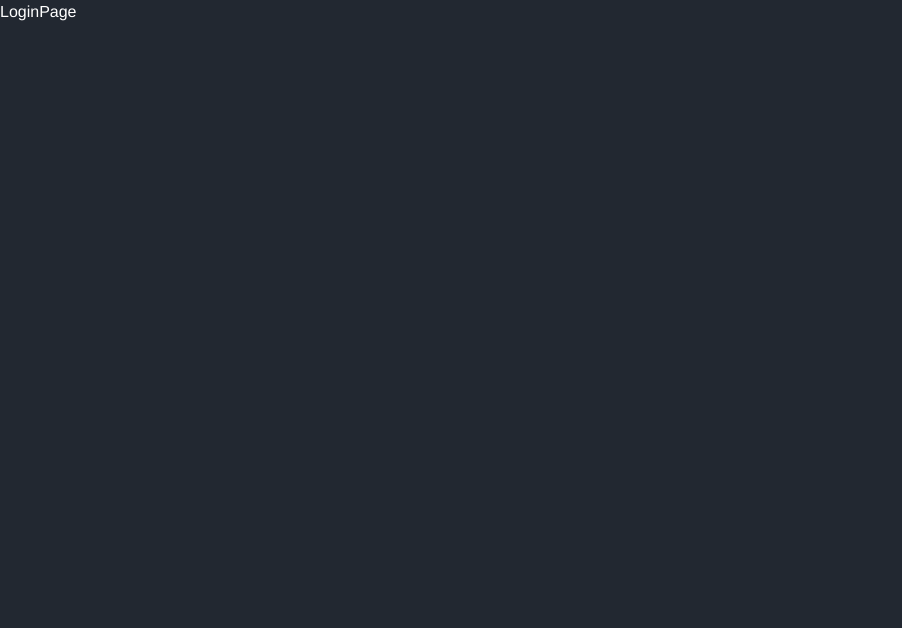
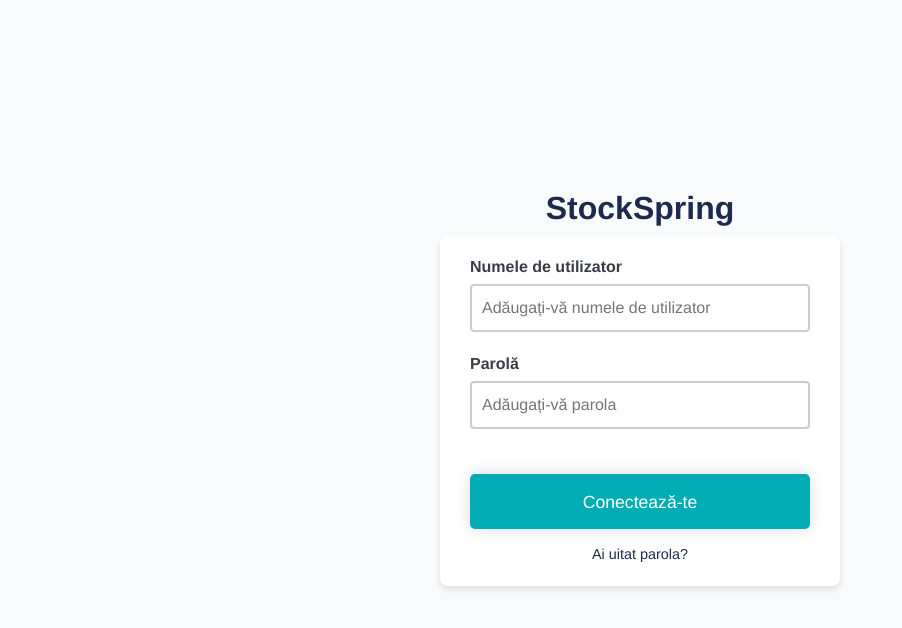
Before and after one commit to Pele02/StockSpring, a React (Vite) app in the folder frontend/: page /login in a window 1280 px wide. Shown: the top 628 px of the page, without its empty margins (0-902 px from the left). Built offline with nearby package versions, Linux system fonts and the light colour scheme.

Commit message:
feauture/ login page finished
The login page is finished

```diff
--- a/frontend/src/App.jsx
+++ b/frontend/src/App.jsx
@@ -1,6 +1,6 @@
 import React from "react";
 import "bootstrap/dist/css/bootstrap.min.css";
-import { BrowserRouter as Router, Routes, Route, Link } from "react-router-dom";
+import { BrowserRouter as Router, Routes, Route } from "react-router-dom";
 
 // Import Pages
 import LandingPage from "./pages/LandingPage";
--- /dev/null
+++ b/frontend/src/components/Login.jsx
@@ -0,0 +1,110 @@
+import React, { useState } from "react";
+import { Link } from "react-router-dom";
+import axios from "axios";
+import Swal from "sweetalert2";
+import "../styles/login.css";
+
+const Login = () => {
+  const [formData, setFormData] = useState({
+    username: "",
+    password: "",
+  });
+
+  const [errorMessage, setErrorMessage] = useState("");
+
+  const handleChange = (e) => {
+    const { name, value } = e.target;
+    setFormData((prevData) => ({
+      ...prevData,
+      [name]: value,
+    }));
+  };
+
+  const handleSubmit = async (e) => {
+    e.preventDefault();
+
+    if (!formData.username || !formData.password) {
+      setErrorMessage("Completează toate câmpurile.");
+      return;
+    }
+
+    try {
+      const response = await axios.post(
+        "http://localhost:8081/login",
+        formData
+      );
+
+      localStorage.setItem("authToken", response.data.token);
+
+      Swal.fire({
+        icon: "success",
+        title: "Autentificare reușită!",
+        text: "Bine ai venit în contul tău!",
+      }).then((result) => {
+        if (result.isConfirmed) {
+          window.location.href = "/dashboard";
+        }
+      });
+    } catch (error) {
+      console.error("Login Error:", error);
+      if (error.response && error.response.data) {
+        setErrorMessage(
+          error.response.data.message ||
+            "Numele de utilizator sau parola sunt greșite!"
+        );
+      } else {
+        setErrorMessage("A apărut o eroare necunoscută.");
+      }
+    }
+  };
+
+  return (
+    <section className="login-container">
+      <h2 className="login-header">StockSpring</h2>
+      <form className="login-form" onSubmit={handleSubmit}>
+        <div className="login-input-box">
+          <label htmlFor="username" className="login-label">
+            Numele de utilizator
+          </label>
+          <input
+            type="text"
+            className="login-field"
+            placeholder="Adăugați-vă numele de utilizator"
+            name="username"
+            value={formData.username}
+            onChange={handleChange}
+            required
+          />
+        </div>
+        <div className="login-input-box">
+          <label htmlFor="password" className="login-label">
+            Parolă
+          </label>
+          <input
+            type="password"
+            name="password"
+            className="login-field"
+            placeholder="Adăugați-vă parola"
+            value={formData.password}
+            onChange={handleChange}
+            required
+          />
+        </div>
+
+        {errorMessage && <p className="login-error-message">{errorMessage}</p>}
+
+        <button className="login-btn" type="submit">
+          Conectează-te
+        </button>
+
+        <Link>
+          <a to="/forgot-password" className="login-forgot-password">
+            Ai uitat parola?
+          </a>
+        </Link>
+      </form>
+    </section>
+  );
+};
+
+export default Login;
--- a/frontend/src/components/Register.jsx
+++ b/frontend/src/components/Register.jsx
@@ -2,7 +2,6 @@ import React, { useState } from "react";
 import axios from "axios";
 import "../styles/register.css";
 import Swal from "sweetalert2";
-import { Link } from "react-router-dom";
 import { useNavigate } from "react-router-dom";
 
 const Register = () => {
--- a/frontend/src/pages/LoginPage.jsx
+++ b/frontend/src/pages/LoginPage.jsx
@@ -1,7 +1,9 @@
 import React from "react";
+import Login from "../components/Login";
 
 const LoginPage = () => {
-  return <div>LoginPage</div>;
+  // return <h1>Bun venit</h1>;
+  return <Login />;
 };
 
 export default LoginPage;
--- /dev/null
+++ b/frontend/src/styles/login.css
@@ -0,0 +1,119 @@
+/* Overall page style */
+.login-container {
+    background: #f9fafb; /* Light gray background */
+    color: #3f4254;
+    display: flex;
+    flex-direction: column;
+    align-items: center;
+    justify-content: center;
+    height: 100vh;
+    margin: 0;
+    padding: 0;
+  }
+
+  /* Header style */
+  .login-header {
+    font-size: 2rem;
+    font-weight: bold;
+    text-align: center;
+    margin-bottom: 20px;
+    color: #1d2a4d;
+    word-wrap: break-word;
+    overflow-wrap: break-word;
+    max-width: 100%;
+    padding: 0 10px;
+  }
+
+  /* Form container */
+  .login-form {
+    background: #fff; /* White form background */
+    border-radius: 8px;
+    box-shadow: 0 4px 6px rgba(0, 0, 0, 0.1); /* Subtle shadow */
+    padding: 20px 30px;
+    width: 100%;
+    max-width: 400px;
+    display: flex;
+    flex-direction: column;
+  }
+
+  /* Input Box */
+  .login-input-box {
+    margin-bottom: 20px;
+  }
+
+  .login-label {
+    display: block;
+    font-weight: 600;
+    margin-bottom: 5px;
+  }
+
+  .login-field {
+    width: 100%;
+    padding: 10px;
+    border: 2px solid #ccc;
+    border-radius: 4px;
+    font-size: 1rem;
+    outline: none;
+    transition: border-color 0.3s ease;
+  }
+
+  .login-field:focus {
+    border-color: #007bff; /* Blue border on focus */
+  }
+
+  /* Error Message */
+  .login-error-message {
+    color: #d9534f;
+    font-size: 0.9rem;
+    margin-bottom: 15px;
+    text-align: center;
+  }
+
+  /* Button style */
+  .login-btn {
+    background-color: #00ADB5; /* Vibrant teal button */
+    color: white;
+    padding: 12px;
+    border: none;
+    border-radius: 5px;
+    font-size: 1.1rem;
+    cursor: pointer;
+    transition: background-color 0.3s ease;
+    width: 100%;
+  }
+
+  .login-btn:hover {
+    background-color: #16314b; /* Dark blue on hover */
+  }
+
+  .login-btn:focus {
+    outline: none;
+  }
+
+  /* Forgot Password Link */
+  .login-forgot-password {
+    display: block;
+    margin-top: 15px;
+    font-size: 0.9rem;
+    text-align: center;
+    color: #1d2a4d;
+    text-decoration: none;
+  }
+
+  .login-forgot-password:hover {
+    text-decoration: underline;
+  }
+
+  /* Responsive header adjustments */
+  @media (max-height: 800px) {
+    .login-header {
+      margin-bottom: -17px;
+    }
+  }
+
+  @media (max-width: 768px) {
+    .login-header {
+      font-size: 1.5rem;
+      margin-bottom: 15px;
+    }
+  }
--- a/frontend/src/styles/register.css
+++ b/frontend/src/styles/register.css
@@ -79,7 +79,7 @@ form {
   width: 100%;
 }
 #register:hover {
-  background-color: #393E46;
+  background-color: #16314b;
 }
 #register:focus {
   outline: none;
```
